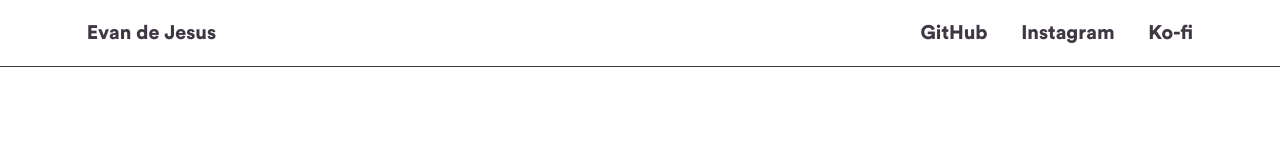
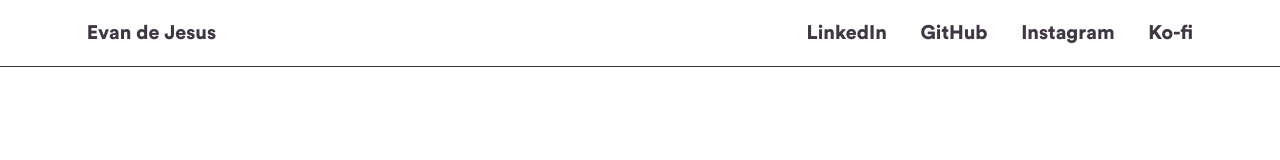
Before and after one commit to evandejesus/evandejes.us, a React (Create React App) app: page / in a window 1280 px wide. Shown: the top 160 px of the page. Built offline with nearby package versions, Linux system fonts and the light colour scheme.

Commit message:
npm audit, add linkedin link

```diff
--- a/src/App.tsx
+++ b/src/App.tsx
@@ -8,6 +8,7 @@ import "./App.css";
 const MyLinks = () => {
   return (
     <>
+      <ExternalLink href="https://www.linkedin.com/in/evan-de-jesus-581a51162" text="LinkedIn" />
       <ExternalLink href="https://github.com/ejdejesu" text="GitHub" />
       <ExternalLink
         href="https://www.instagram.com/evandejesus_"
```
Also changed, not shown: 1 other file (tests, documents, lock files or other folders).
